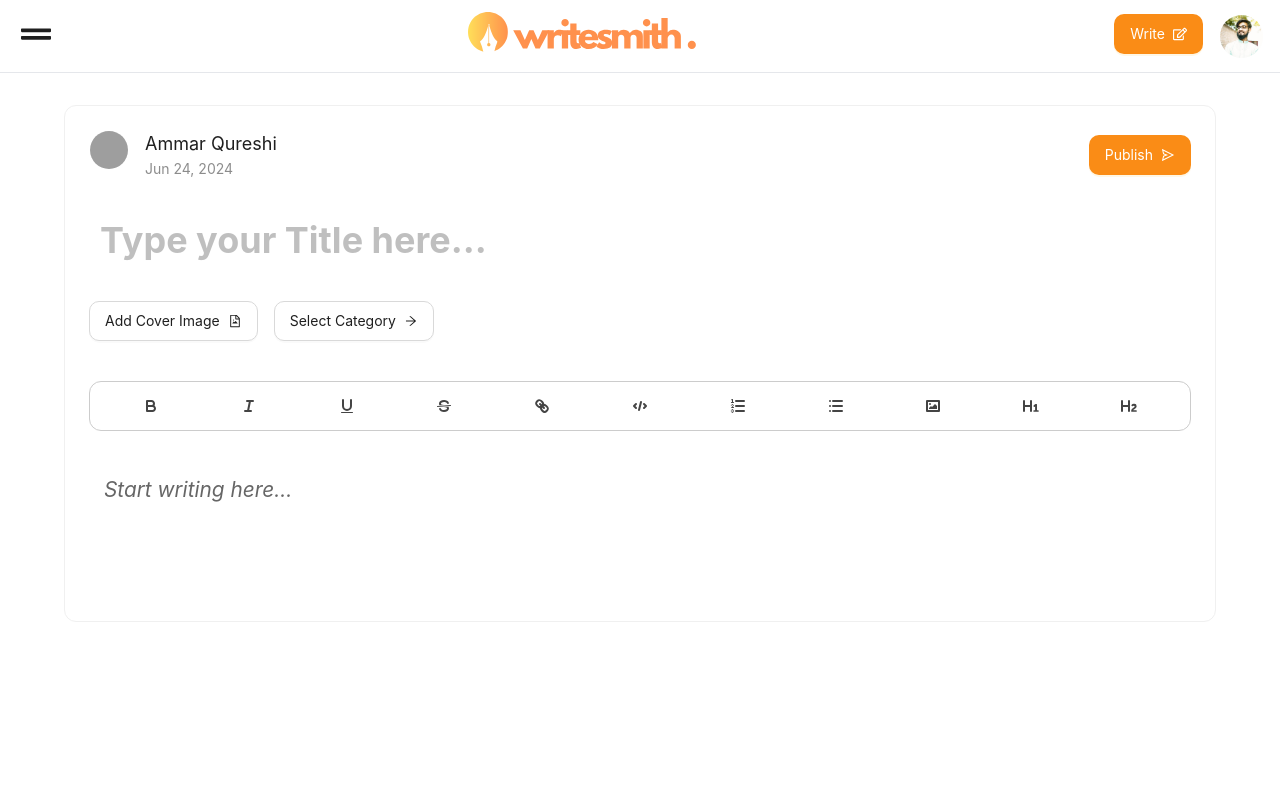
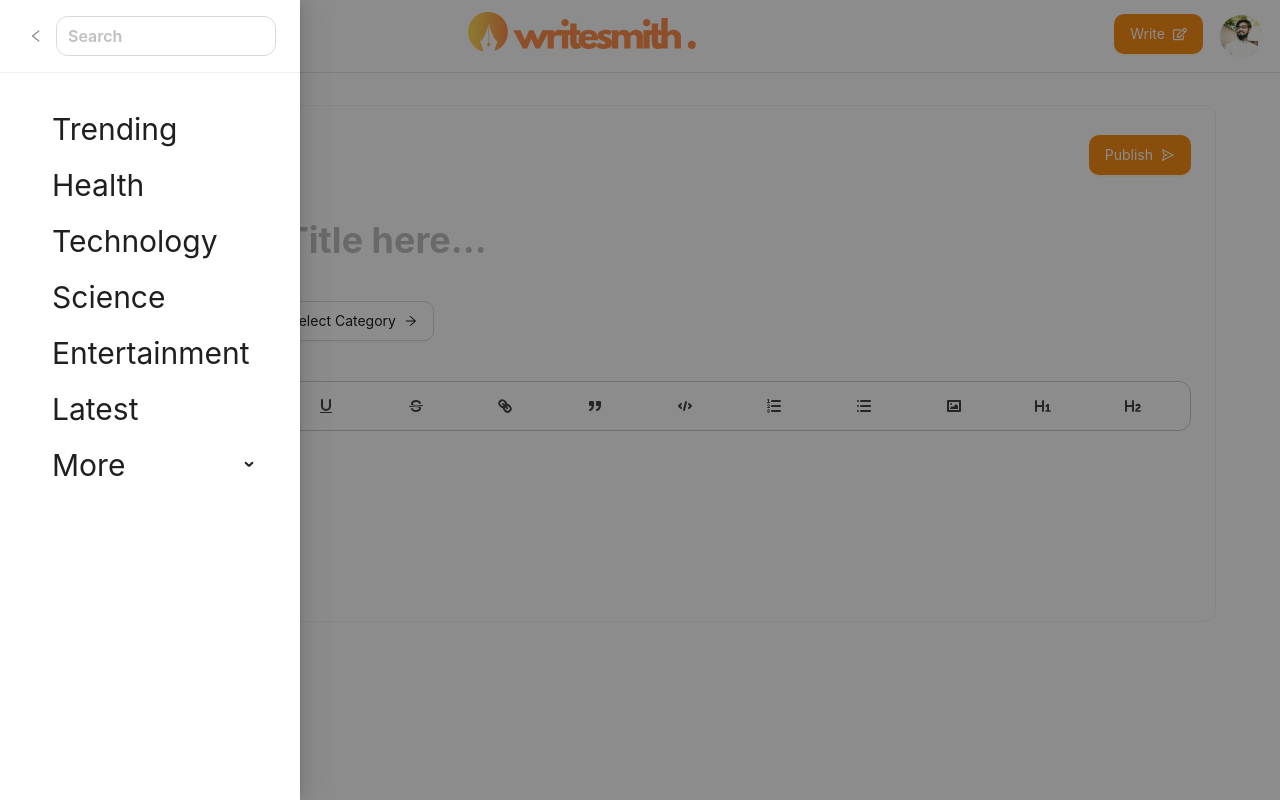
Before and after one commit to ammarrqureshi/writesmith, a React (Vite) app in the folder client/: page /write in a window 1280 px wide. Both pictures are taken after a click on the button 36 px from the left and 36 px from the top of the page. Built offline with nearby package versions, Linux system fonts and the light colour scheme; grey boxes are pictures that could not be loaded.

Commit message:
blockquote in editor

```diff
--- a/client/src/components/Navbar/Navbar.tsx
+++ b/client/src/components/Navbar/Navbar.tsx
@@ -1,15 +1,30 @@
 import Icon from "@ant-design/icons/lib/components/Icon";
-import { Avatar, Button } from "antd";
+import { Avatar, Button, Drawer, Input } from "antd";
+import { useState } from "react";
 import { FaGripLines, FaRegEdit } from "react-icons/fa";
 import { Link } from "react-router-dom";
 import userimg from "src/assets/amq-dp.jpeg";
 import logo from "src/assets/writesmith-logo.svg";
+import { SideNav } from "./SideNav";
 
 export const Navbar = () => {
+  const [open, setOpen] = useState(false);
+  const showDrawer = () => {
+    setOpen(true);
+  };
+
+  const onClose = () => {
+    setOpen(false);
+  };
+
   const isLoggedIn = true;
   return (
     <div className=" flex justify-between items-center px-4 py-1 border-b">
-      <Button type="text" icon={<FaGripLines size={30} />} />
+      <Button
+        onClick={showDrawer}
+        type="text"
+        icon={<FaGripLines size={30} />}
+      />
 
       <div className="py-2">
         <Link to="/">
@@ -20,7 +35,7 @@ export const Navbar = () => {
         {isLoggedIn ? (
           <div className="flex gap-4">
             <Button
-            href="/write"
+              href="/write"
               type="primary"
               icon={<Icon component={FaRegEdit} />}
               iconPosition="end"
@@ -42,6 +57,8 @@ export const Navbar = () => {
           </div>
         )}
       </div>
+
+      <SideNav onClose={onClose} open={open}></SideNav>
     </div>
   );
 };
--- /dev/null
+++ b/client/src/components/Navbar/SideNav.tsx
@@ -0,0 +1,74 @@
+import { Drawer, Input, Menu, MenuProps } from "antd";
+import MenuItem from "antd/es/menu/MenuItem";
+import { AiOutlineLeft } from "react-icons/ai";
+
+interface SideNavProps {
+  open: boolean;
+  onClose: () => void;
+}
+
+type MenuItem = Required<MenuProps>["items"][number];
+const items: MenuItem[] = [
+  {
+    key: "cat1",
+    label: "Trending",
+  },
+
+  {
+    key: "cat2",
+    label: "Health",
+  },
+
+  {
+    key: "cat3",
+    label: "Technology",
+  },
+  {
+    key: "cat4",
+    label: "Science",
+  },
+  {
+    key: "cat5",
+    label: "Entertainment",
+  },
+  {
+    key: "cat6",
+    label: "Latest",
+  },
+
+  {
+    key: "cat7",
+    label: "More",
+    children: [
+      {
+        key: "more1",
+        label: "Engineering",
+      },
+    ],
+  },
+];
+export const SideNav = ({ open, onClose }: SideNavProps) => {
+  return (
+    <Drawer
+      width={300}
+      placement="left"
+      title={<Input size="large" placeholder="Search" />}
+      onClose={onClose}
+      open={open}
+      closeIcon={<AiOutlineLeft />}
+    >
+      <div>
+        <Menu
+          style={{
+            border: "none",
+          }}
+          className="text-3xl flex  flex-col gap-2"
+          defaultSelectedKeys={[""]}
+          defaultOpenKeys={["sub1"]}
+          mode="inline"
+          items={items}
+        />
+      </div>
+    </Drawer>
+  );
+};
--- a/client/src/pages/WritePost/Editor.tsx
+++ b/client/src/pages/WritePost/Editor.tsx
@@ -28,6 +28,8 @@ export const Editor = () => {
           <Button className="ql-underline " type="text"></Button>
           <Button className="ql-strike " type="text"></Button>
           <Button className="ql-link " type="text"></Button>
+          <Button className="ql-blockquote" type="text"></Button>
+
           <Button className="ql-code-block " type="text"></Button>
 
           <Button className="ql-list " value="ordered" type="text"></Button>
```
